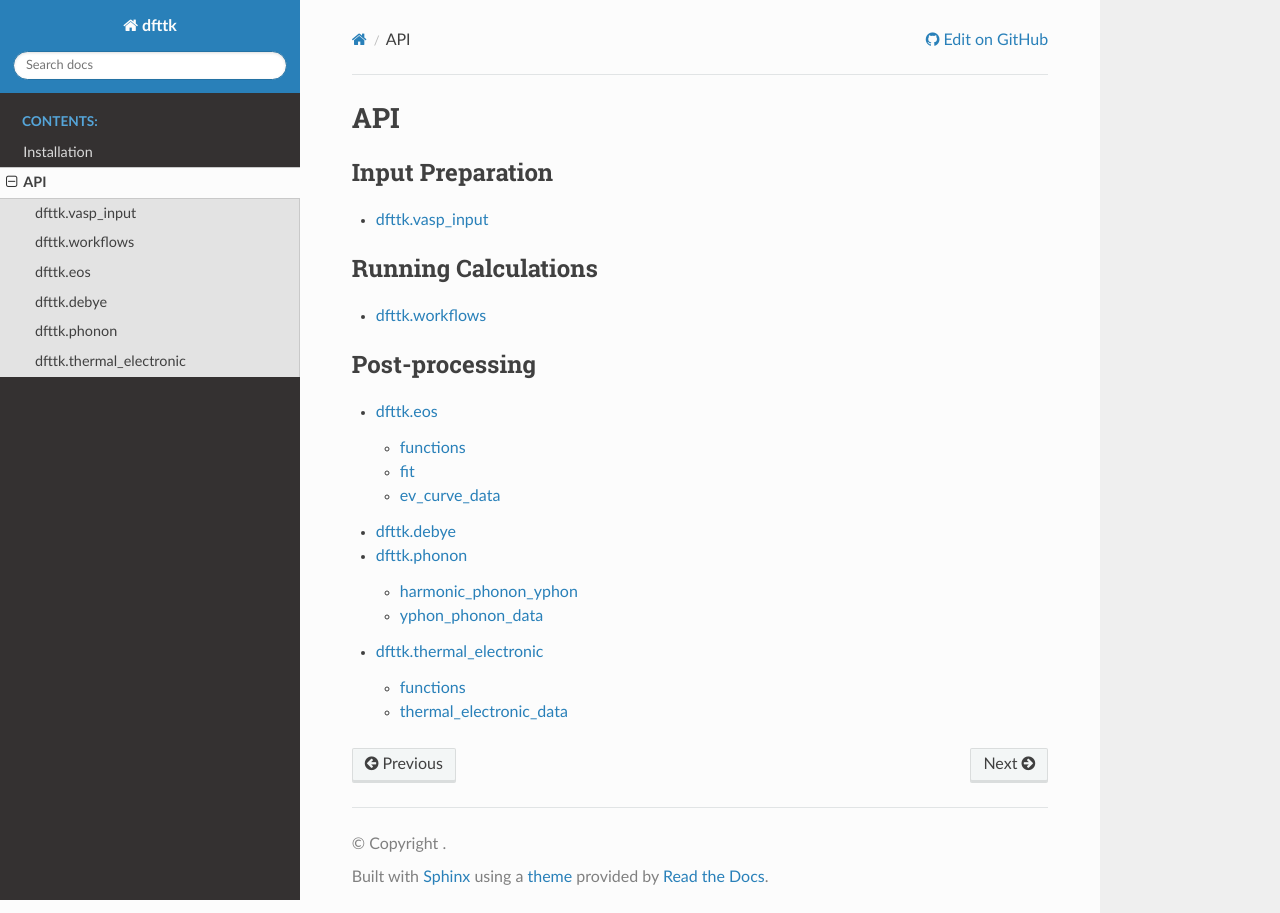
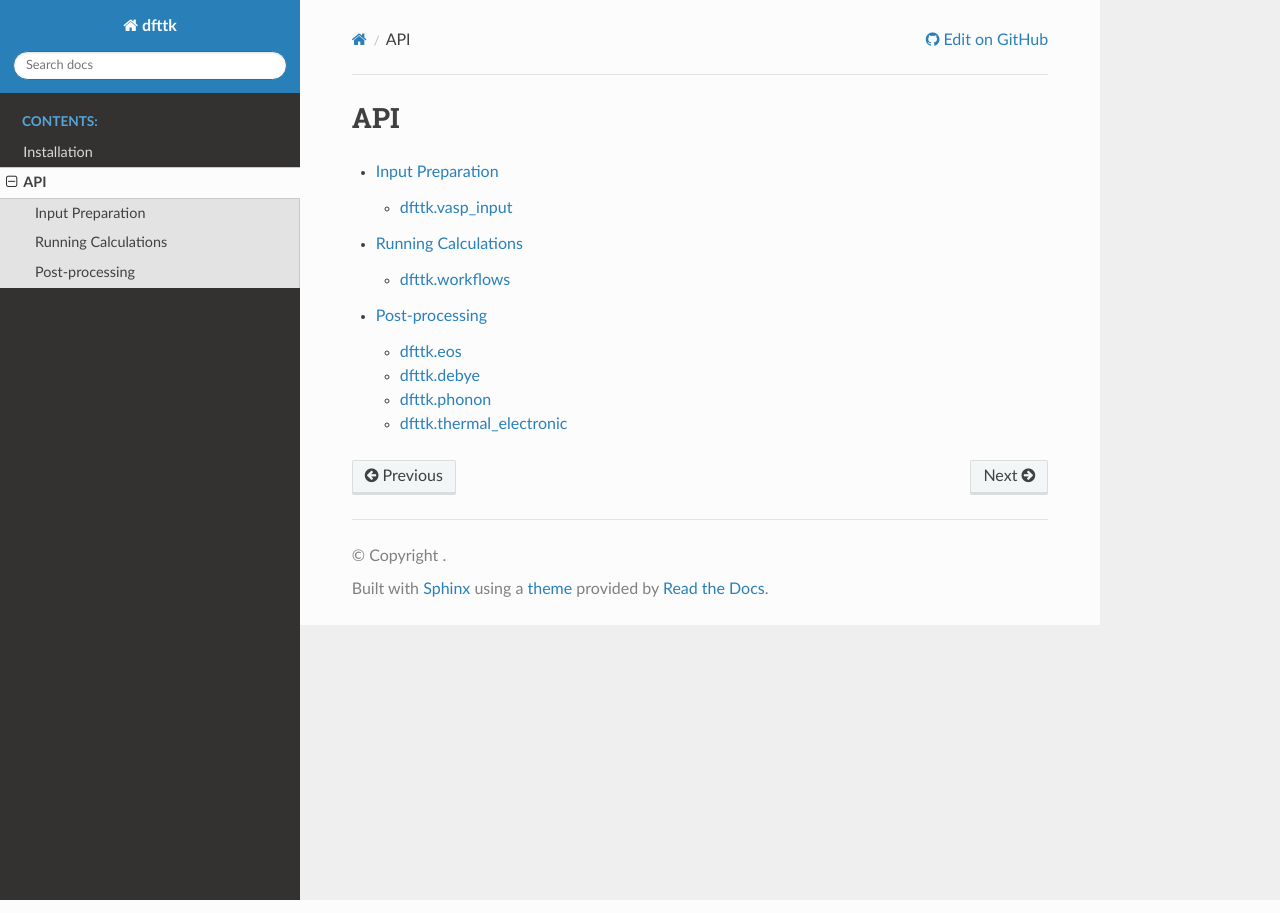
Before and after one commit to PhasesResearchLab/dfttk, a Sphinx documentation site: the page built from docs/api.rst, in a window 1280 px wide. Built offline with Sphinx 7.4.7 and the Read the Docs theme 3.1.0, drawn with Linux system fonts in a browser that asks for light colours; pages that are not in the unit, such as notebooks, are missing from menus.

Commit message:
Refactor API documentation structure and depth
Reduced maxdepth of the API documentation to 2 and updated the toctree structure to include new sections for input preparation, running calculations, and post-processing.

```diff
--- a/docs/api.rst
+++ b/docs/api.rst
@@ -2,22 +2,8 @@ API
 ===
 
 .. toctree::
-   :maxdepth: 6
-   :caption: Input Preparation
+   :maxdepth: 2
 
-   dfttk.vasp_input
-
-.. toctree::
-   :maxdepth: 6
-   :caption: Running Calculations
-
-   dfttk.workflows
-
-.. toctree::
-   :maxdepth: 6
-   :caption: Post-processing
-
-   dfttk.eos
-   dfttk.debye
-   dfttk.phonon
-   dfttk.thermal_electronic
+   api_input_preparation
+   api_running_calculations
+   api_post_processing
```
